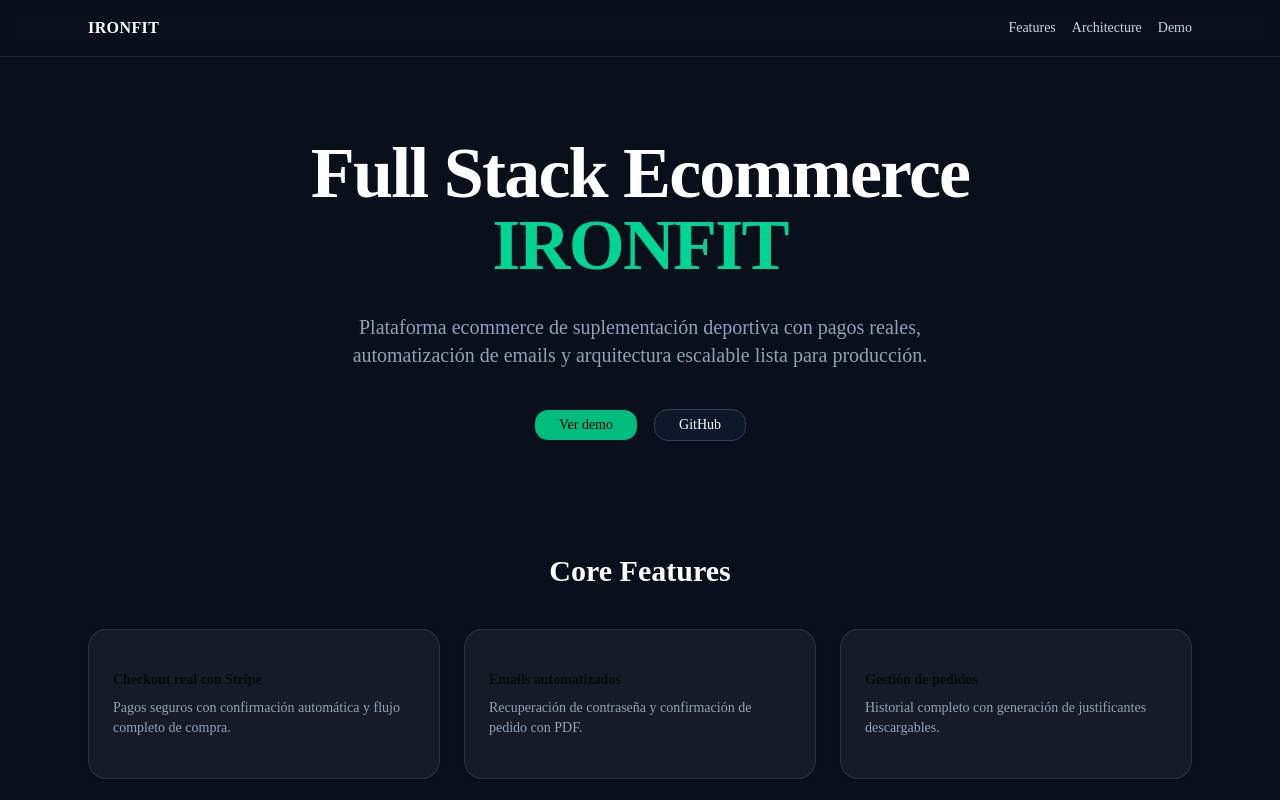
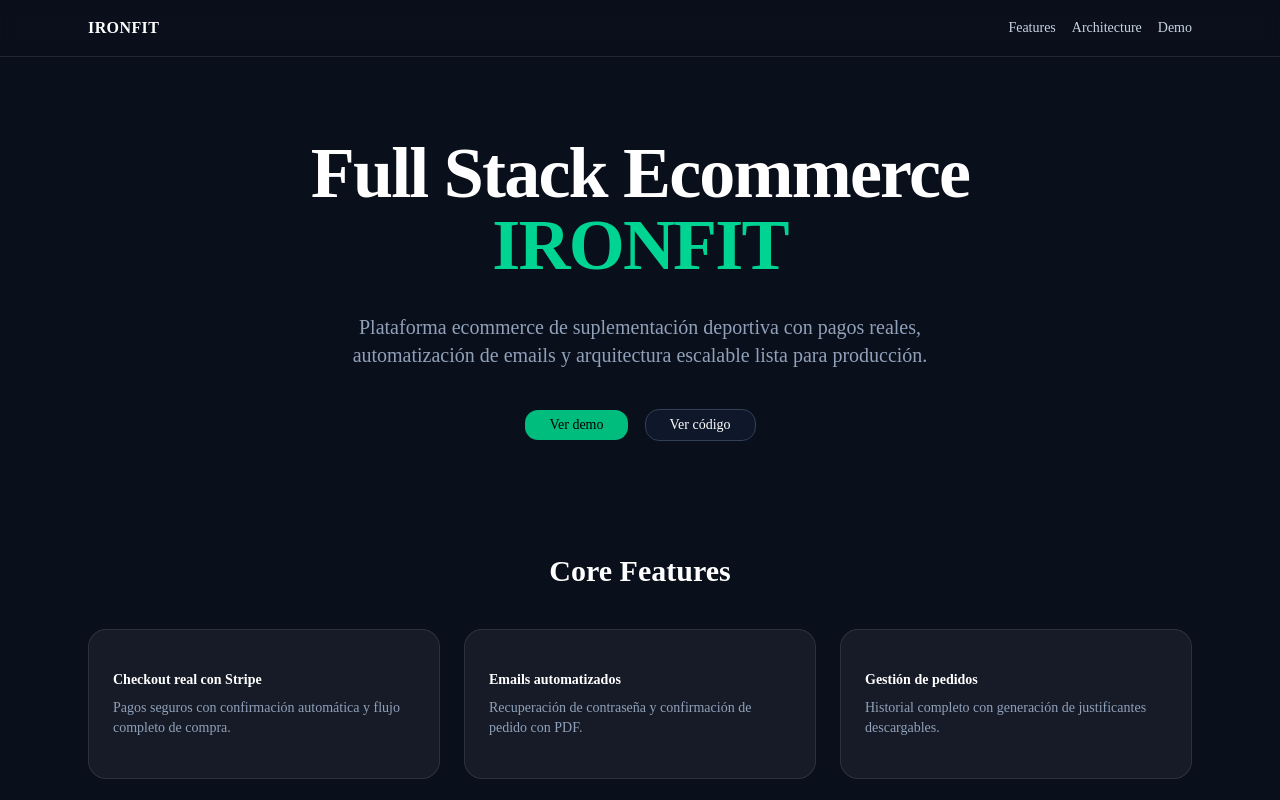
Before and after one commit to jackzet743/ironfit-portfolio, a Next.js app: page / in a window 1280 px wide. Shown: the top 800 px of the page. Built offline with nearby package versions, Linux system fonts and the light colour scheme.

Commit message:
Añadido el boton que te lleva al repositorio

```diff
--- a/app/page.tsx
+++ b/app/page.tsx
@@ -43,9 +43,15 @@
                         <Button className="rounded-xl px-6 bg-emerald-500 hover:bg-emerald-400 text-black">
                             Ver demo
                         </Button>
-                        <Button className="rounded-xl px-6 bg-slate-900 border border-slate-700 text-white hover:bg-slate-800">
-                            GitHub
-                        </Button>
+                        <a
+                            href="https://github.com/jackzet743/ironfit-ecommerce-v2.git"
+                            target="_blank"
+                            rel="noopener noreferrer"
+                        >
+                            <Button className="rounded-xl px-6 bg-slate-900 border border-slate-700 text-white hover:bg-slate-800">
+                                Ver código
+                            </Button>
+                        </a>
                     </div>
                 </section>
 
@@ -82,7 +88,7 @@
                         ].map((f, i) => (
                             <Card key={i} className="bg-white/5 border border-white/10 rounded-2xl">
                                 <CardContent className="p-6 space-y-2">
-                                    <h3 className="font-semibold">{f.title}</h3>
+                                    <h3 className="font-semibold text-white">{f.title}</h3>
                                     <p className="text-sm text-slate-400">{f.desc}</p>
                                 </CardContent>
                             </Card>
@@ -133,9 +139,15 @@
                         <Button className="rounded-xl px-6 bg-emerald-500 hover:bg-emerald-400 text-black">
                             Ver demo
                         </Button>
-                        <Button className="rounded-xl px-6 bg-slate-900 border border-slate-700 text-white hover:bg-slate-800">
-                            Ver código
-                        </Button>
+                        <a
+                            href="https://github.com/jackzet743/ironfit-ecommerce-v2.git"
+                            target="_blank"
+                            rel="noopener noreferrer"
+                        >
+                            <Button className="rounded-xl px-6 bg-slate-900 border border-slate-700 text-white hover:bg-slate-800">
+                                Ver código
+                            </Button>
+                        </a>
                     </div>
                 </section>
 
```
Also changed, not shown: 1 other file (tests, documents, lock files or other folders).
